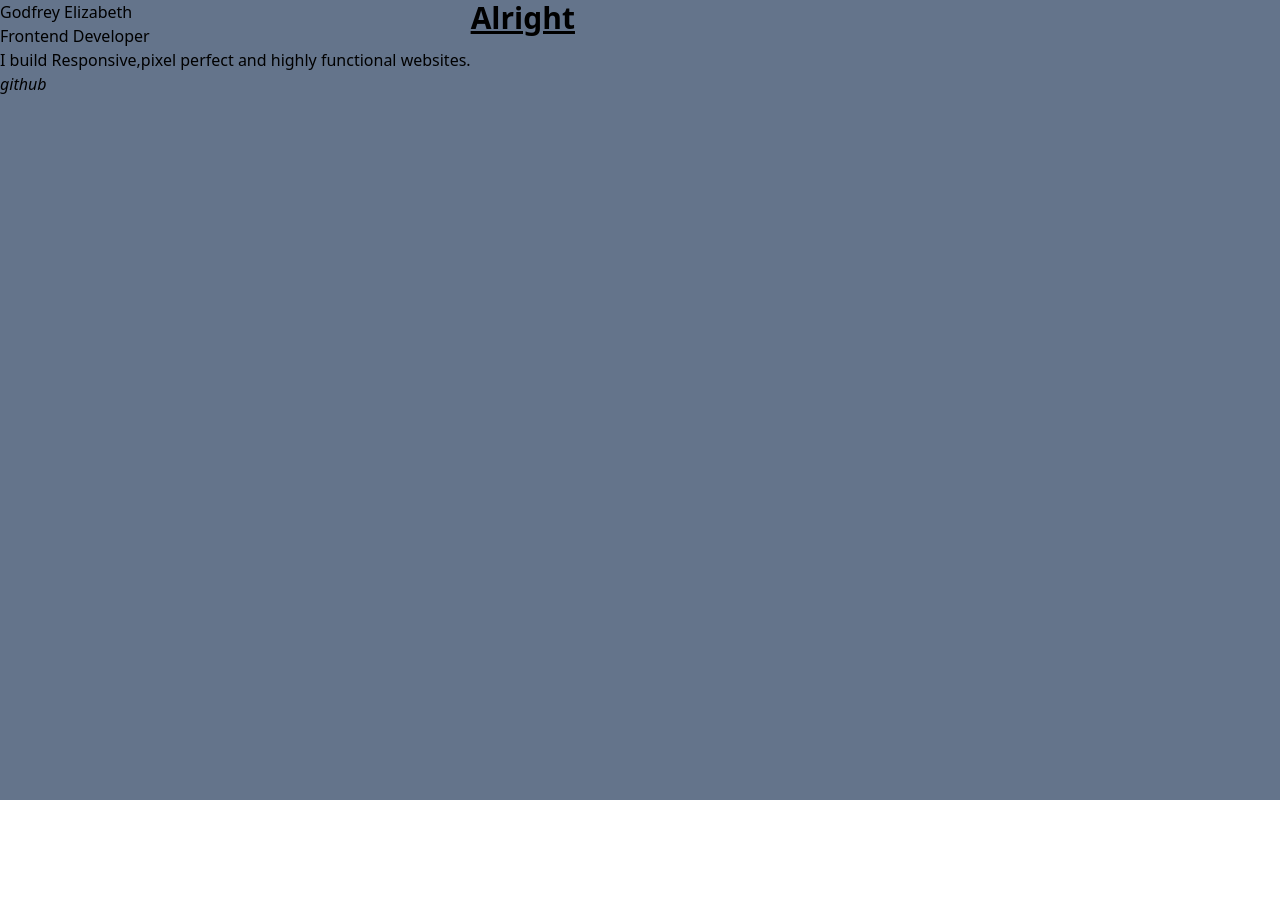
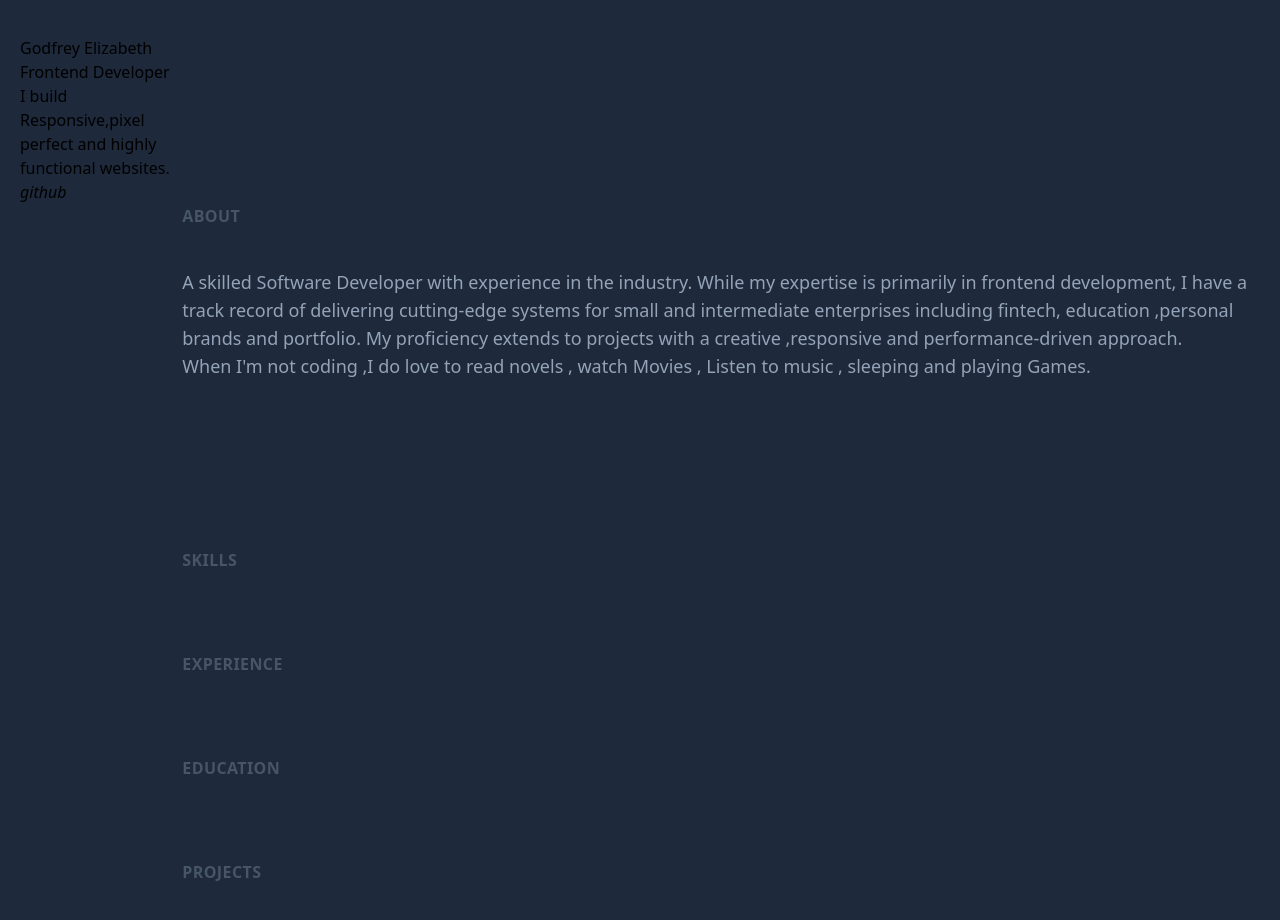
Before and after one commit to miyemicodes/my-portfolio, a React (Create React App) app: page / in a window 1280 px wide. Shown: the top 920 px of the page. Before the commit the page ends 800 px from the top, so only its background shows below. Built offline with nearby package versions, Linux system fonts and the light colour scheme; a small style sheet from the web is missing.

Commit message:
initial commit

```diff
--- a/src/components/App.jsx
+++ b/src/components/App.jsx
@@ -5,9 +5,12 @@ import Introduction from "./introduction";
 
 function App() {
   return (
-<div className="container w-full h-screen flex align-items-center justify-items-center bg-slate-500 sm:flex flex-col lg:flex-row">
-   <Introduction/>
-   <Details/>
+<div className="container w-full h-full flex align-items-center justify-items-center bg-slate-800">
+  <div className=" sm:flex flex-col my-9 mx-5 lg:flex-row">
+    <Introduction/>
+    <Details/>
+    </div>
+
 </div>
 
   );
--- a/src/components/Details.jsx
+++ b/src/components/Details.jsx
@@ -4,7 +4,45 @@ function Details(){
 
 return (
   <div className="port-details">
-     <h1 className="text-3xl font-bold underline">Alright</h1>
+
+  <div className="py-32">
+    <h2 className="py-10 text-base font-bold tracking-wide text-slate-600 ">ABOUT</h2>
+    <p className="text-lg text-slate-400">
+    A skilled Software Developer with experience in the industry.
+    While my expertise is primarily in frontend development, I have
+    a track record of delivering cutting-edge systems for small and
+    intermediate enterprises including fintech, education ,personal
+    brands and portfolio. My proficiency extends to projects with a
+    creative ,responsive and performance-driven approach.
+
+    <br/>
+
+    When I'm not coding ,I do love to read novels , watch Movies ,
+    Listen to music , sleeping and playing Games.
+    </p>
+  </div>
+
+  <div>
+  <h2 className="py-10 text-base font-bold tracking-wide text-slate-600 ">SKILLS</h2>
+
+
+  </div>
+
+  <div>
+  <h2 className="py-10 text-base font-bold tracking-wide text-slate-600 ">EXPERIENCE</h2>
+
+  </div>
+
+  <div>
+  <h2 className="py-10 text-base font-bold tracking-wide text-slate-600 ">EDUCATION</h2>
+
+  </div>
+
+  <div>
+  <h2 className="py-10 text-base font-bold tracking-wide text-slate-600 ">PROJECTS</h2>
+
+  </div>
+
   </div>
 
 );
--- a/src/index.css
+++ b/src/index.css
@@ -10,10 +10,3 @@ main.css
 @import 'tailwindcss/base';
 @import 'tailwindcss/components';
 @import 'tailwindcss/utilities';
-
-
-*{
-  box-sizing: border-box;
-  margin: 0;
-  padding: 0;
-}
```
